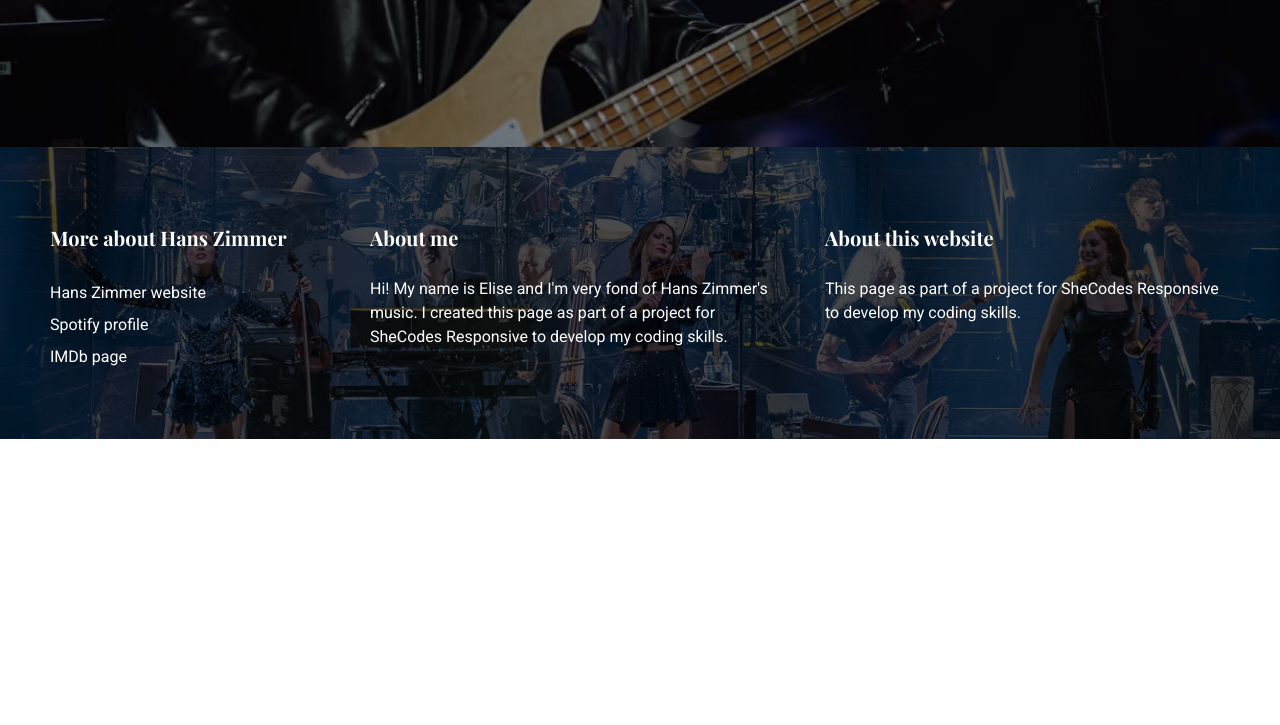
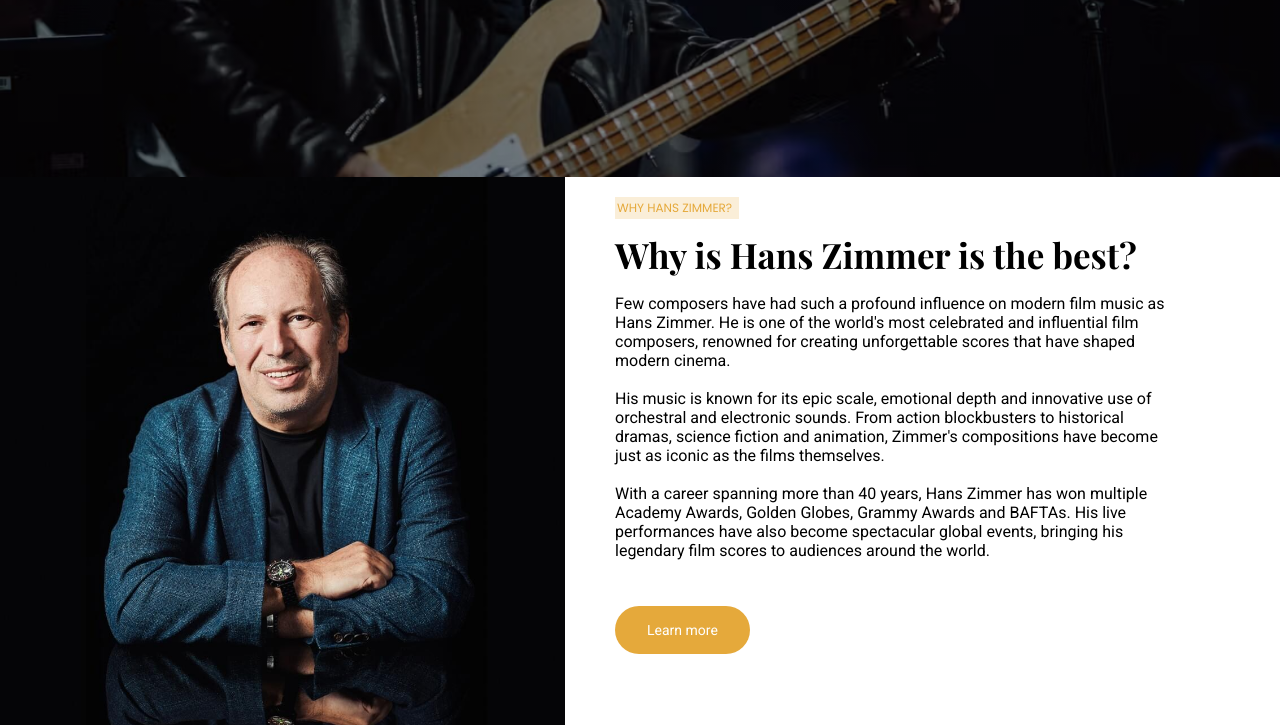
Before and after one commit to duff-e/hans-zimmer-project, a plain HTML site: page index.html in a window 1280 px wide. Shown: the part 482-1207 px from the top of the page. Before the commit the page ends 921 px from the top, so only its background shows below. Drawn offline with nearby package versions, Linux system fonts and the light colour scheme; a web font is replaced by a local one.

Commit message:
Added grid 2 columns section

```diff
--- a/index.html
+++ b/index.html
@@ -15,12 +15,46 @@
   <body>
     <div class="hero-container">
       <header>
-        <p class="caption">.MUSIC.</p>
+        <p class="subtitle">.MUSIC.</p>
         <h1>HANS ZIMMER</h1>
         <h2>Film composer and music producer</h2>
         <button>Learn more</button>
       </header>
     </div>
+    <main>
+      <section class="grid-2-column">
+        <img
+          src="images/hans-zimmer-portrait.jpg"
+          alt=""
+          class="img-responsive"
+        />
+        <div>
+          <p class="subtitle subtitle-colour">WHY HANS ZIMMER?</p>
+          <h3>Why is Hans Zimmer is the best?</h3>
+          <p class="bio">
+            Few composers have had such a profound influence on modern film
+            music as Hans Zimmer. He is one of the world's most celebrated and
+            influential film composers, renowned for creating unforgettable
+            scores that have shaped modern cinema.
+            <br />
+            <br />
+            His music is known for its epic scale, emotional depth and
+            innovative use of orchestral and electronic sounds. From action
+            blockbusters to historical dramas, science fiction and animation,
+            Zimmer's compositions have become just as iconic as the films
+            themselves.
+            <br />
+            <br />
+            With a career spanning more than 40 years, Hans Zimmer has won
+            multiple Academy Awards, Golden Globes, Grammy Awards and BAFTAs.
+            His live performances have also become spectacular global events,
+            bringing his legendary film scores to audiences around the world.
+          </p>
+          <button>Learn more</button>
+        </div>
+      </section>
+    </main>
+
     <div class="container"></div>
     <footer>
       <div class="footer-grid">
--- a/src/style.css
+++ b/src/style.css
@@ -43,10 +43,34 @@
   margin: 0;
 }
 
-.caption {
+h3 {
+  font-family: var(--title-font);
+  font-weight: 700;
+  font-size: 35px;
+  margin: 0;
+}
+
+.subtitle {
   font-family: var(--caption-font);
   font-size: 20px;
-  margin: 0;
+  margin-top: 20px;
+}
+.subtitle-colour {
+  color: #e5a93b;
+  background: #faeed8;
+  font-size: 12px;
+  max-width: 120px;
+  padding: 2px;
+}
+
+.bio {
+  font-family: var(--secondary-font);
+  font-size: 16px;
+}
+
+.img-responsive {
+  max-width: 100%;
+  object-fit: cover;
 }
 
 button {
@@ -55,9 +79,16 @@
   padding: 16px 32px;
   border-radius: 50px;
   border: none;
-  margin: 30px;
+  margin: 30px 0;
   background: #e5a93b;
   color: white;
+}
+
+.grid-2-column {
+  display: grid;
+  grid-template-columns: 1fr 1fr;
+  padding-right: 100px;
+  grid-gap: 50px;
 }
 
 footer {
@@ -126,3 +157,15 @@
     grid-gap: 10px;
   }
 }
+
+@media (max-width: 765px) {
+  .grid-2-column {
+    grid-template-columns: 1fr;
+    padding-right: 0;
+    grid-gap: 10px;
+  }
+  .img-responsive {
+    display: block;
+    margin: 10px auto;
+  }
+}
```
Also changed, not shown: images/hans-zimmer-portrait.jpeg (added), images/hans-zimmer-portrait.jpg (added).
